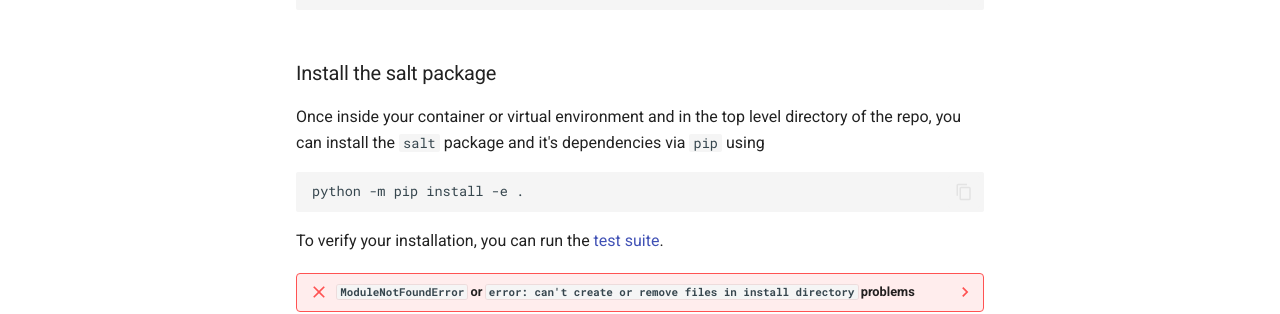
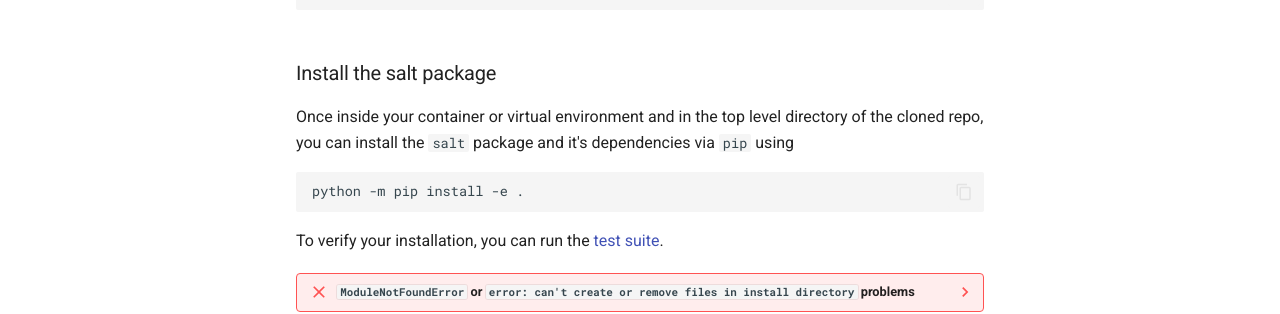
Before and after one commit to umami-hep/salt, an MkDocs documentation site: the page built from docs/setup.md, in a window 1280 px wide and 900 px high, scrolled down 702 px. Shown: the part 382-696 px from the top of the window. Built offline with MkDocs 1.6.1 and Material for MkDocs 9.7.7, drawn with Linux system fonts in a browser that asks for light colours.

Commit message:
Sync upstream, fix potential issue with regression labels

````diff
--- a/docs/setup.md
+++ b/docs/setup.md
@@ -131,7 +133,7 @@ Salt requires Python 3.9 or later.
 
 ### Install the salt package
 
-Once inside your container or virtual environment and in the top level directory of the repo, you can install the `salt` package and it's dependencies via `pip` using
+Once inside your container or virtual environment and in the top level directory of the cloned repo, you can install the `salt` package and it's dependencies via `pip` using
 
 ```bash
 python -m pip install -e .
````
Also changed, not shown: other parts of docs/setup.md (+3 -1 lines), 3 other files.
